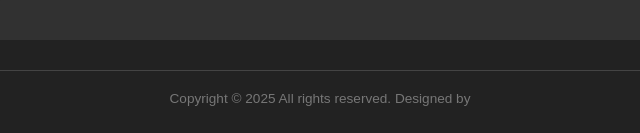
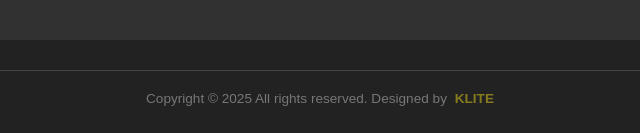
Before and after one commit to menu1-food/Food_Menu, a plain HTML site: page index.html in a window 1280 px wide. Shown: the part 1271-1404 px from the top of the page, 320-960 px from the left. Drawn offline with Linux system fonts and the light colour scheme.

Commit message:
Update index.html

```diff
--- a/index.html
+++ b/index.html
@@ -127,8 +127,7 @@
 </section>
 
 <footer>
-  <div class="footer-bottom">Copyright © 2025 All rights reserved. Designed by
-
+  <div class="footer-bottom">Copyright © 2025 All rights reserved. Designed by <a href="https://mamiadzak.github.io/My-Portfolio/" target="_blank" class="footer-link">KLITE</a>
   </div>
 </footer>
 <script src="script.js"></script>
```
